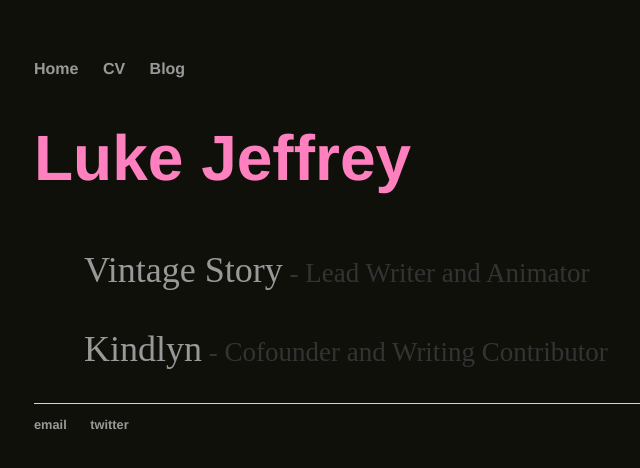
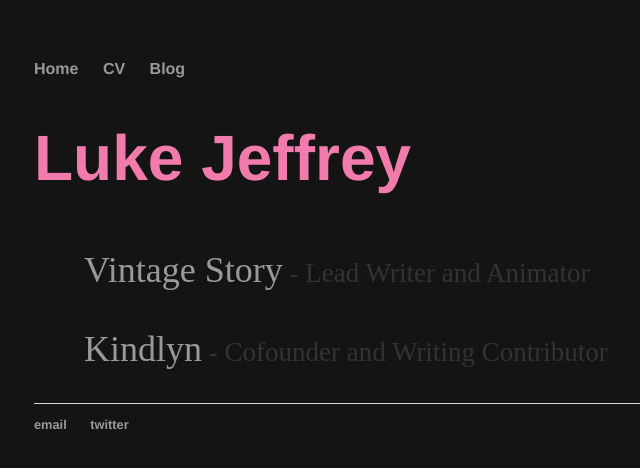
Before and after one commit to GralphGralph/GralphGralph.github.io, a Jekyll site: the page built from index.html, in a window 1280 px wide. Shown: the top 468 px of the page, without its empty margins (158-798 px from the left). Built offline with Jekyll 4.4.1, drawn with Linux system fonts in a browser that asks for light colours.

Commit message:
Update index.html

```diff
--- a/index.html
+++ b/index.html
@@ -2,9 +2,9 @@
 layout: default
 title: Luke Jeffrey
 ---
-<body bgcolor="#10100a">
+<body bgcolor="#141414">
 	<div class="blurb">
-		<h1 style = "font-size: 400%; color: #ff80bf">Luke Jeffrey</h1>
+		<h1 style = "font-size: 400%; color: #F17BAC">Luke Jeffrey</h1>
 		<p style = "font-size: 225%; margin: 50px;"><a href="https://www.vintagestory.at/">Vintage Story</a><small style = "font-size: 75%;"> - Lead Writer and Animator</small></p>
 		<p style = "font-size: 225%; margin: 50px; line-height: 2px"><a href="http://kindlyn.blogspot.com/">Kindlyn</a><small style = "font-size: 75%;"> - Cofounder and Writing Contributor</small></p>
 
```
